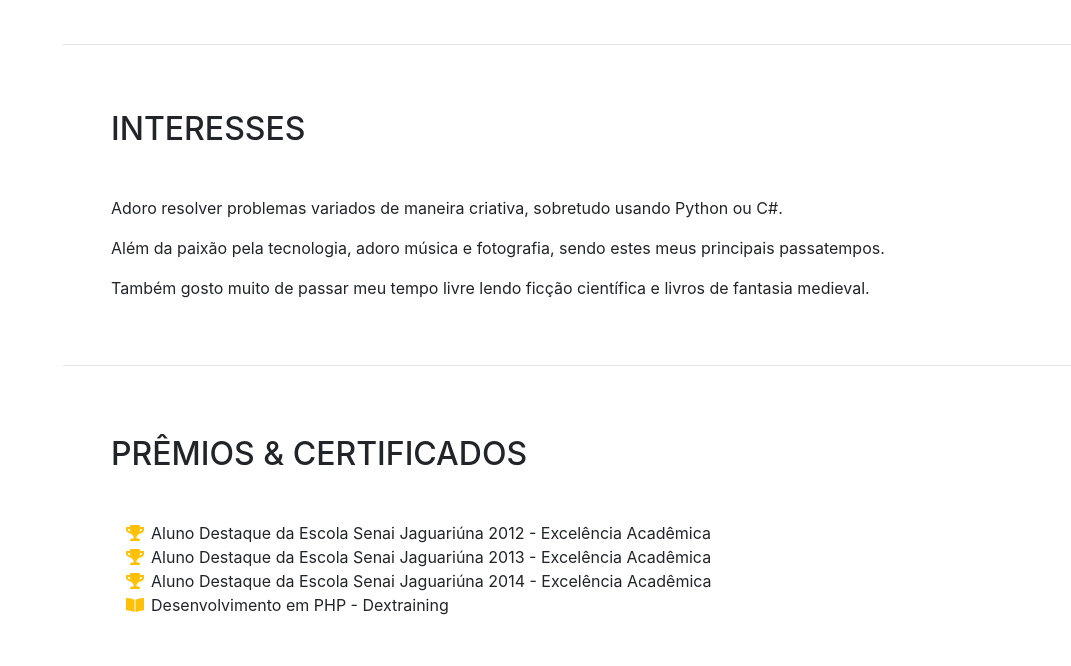
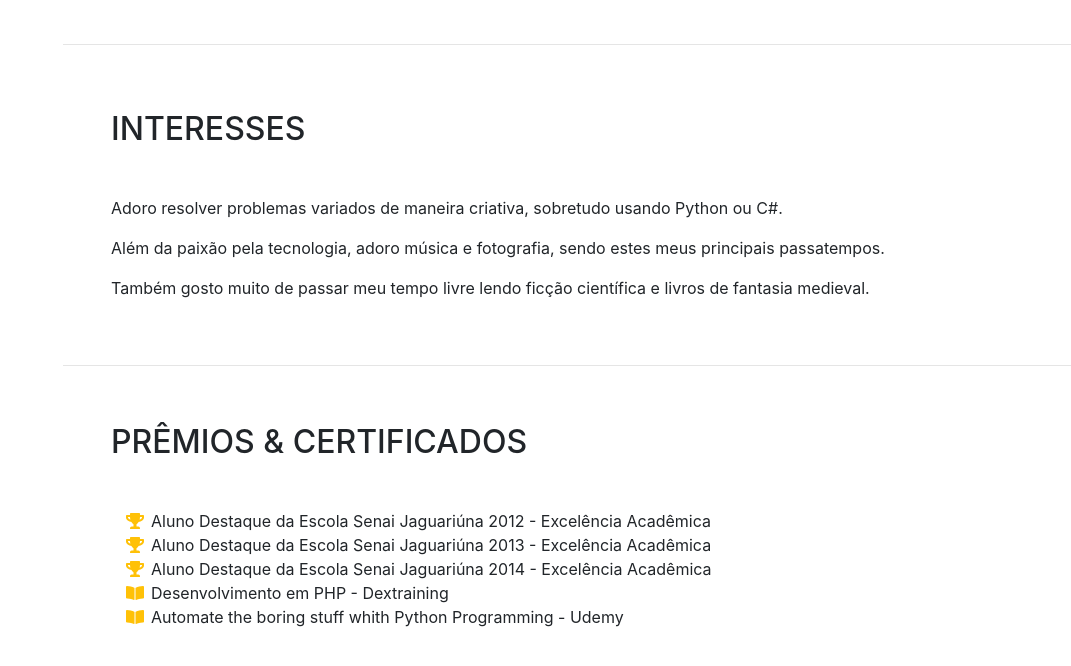
Before and after one commit to 123duran/123duran.github.io, a website with bundled scripts: page index.html in a window 1280 px wide. Shown: the part 2660-3326 px from the top of the page, without its empty margins (209-1280 px from the left). Built offline with nearby package versions, Linux system fonts and the light colour scheme; a web font is replaced by a local one.

Commit message:
Atualiza cursos e prêmios
Inclui o Curso Automate the boring stuff whith Python Programming à categoria de cursos e prêmios

```diff
--- a/index.html
+++ b/index.html
@@ -264,6 +264,9 @@
 			<li>
 			  <i class="fa-li fa fa-book-open text-warning"></i>
               Desenvolvimento em PHP - Dextraining</li>
+			<li>
+			  <i class="fa-li fa fa-book-open text-warning"></i>
+              Automate the boring stuff whith Python Programming - Udemy</li>
 
           </ul>
         </div>
```
